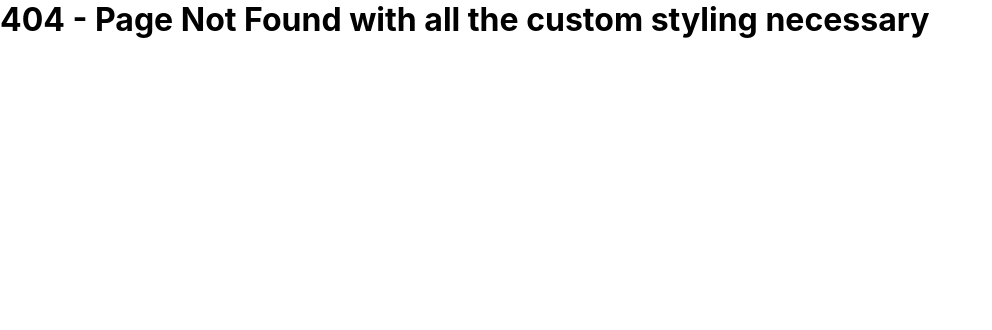
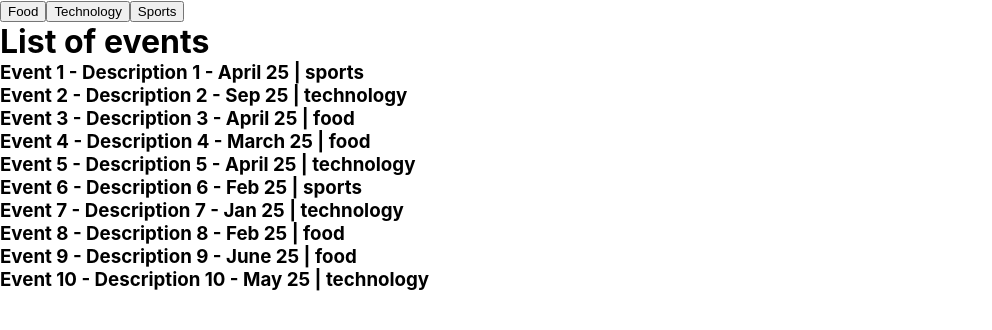
Before and after one commit to alihaiderdev/next-js-notes, a Next.js app: page /events in a window 1280 px wide. Before the commit this address had no page. Shown: the top 330 px of the page, without its empty margins (0-992 px from the left). Built offline with nearby package versions, Linux system fonts and the light colour scheme; data requests are answered from the project's data file.

Commit message:
Done till video 46 catch all api routes

```diff
--- /dev/null
+++ b/data/comments.js
@@ -0,0 +1,7 @@
+export default [
+  { id: 1, text: 'This is the 1 comment' },
+  { id: 2, text: 'This is the 2 comment' },
+  { id: 3, text: 'This is the 3 comment' },
+  { id: 4, text: 'This is the 4 comment' },
+  { id: 5, text: 'This is the 5 comment' },
+];
--- a/db.json
+++ b/db.json
@@ -1,4 +1,76 @@
 {
+  "events": [
+    {
+      "id": 1,
+      "title": "Event 1",
+      "description": "Description 1",
+      "category": "sports",
+      "date": "April 25"
+    },
+    {
+      "id": 2,
+      "title": "Event 2",
+      "description": "Description 2",
+      "category": "technology",
+      "date": "Sep 25"
+    },
+    {
+      "id": 3,
+      "title": "Event 3",
+      "description": "Description 3",
+      "category": "food",
+      "date": "April 25"
+    },
+    {
+      "id": 4,
+      "title": "Event 4",
+      "description": "Description 4",
+      "category": "food",
+      "date": "March 25"
+    },
+    {
+      "id": 5,
+      "title": "Event 5",
+      "description": "Description 5",
+      "category": "technology",
+      "date": "April 25"
+    },
+    {
+      "id": 6,
+      "title": "Event 6",
+      "description": "Description 6",
+      "category": "sports",
+      "date": "Feb 25"
+    },
+    {
+      "id": 7,
+      "title": "Event 7",
+      "description": "Description 7",
+      "category": "technology",
+      "date": "Jan 25"
+    },
+    {
+      "id": 8,
+      "title": "Event 8",
+      "description": "Description 8",
+      "category": "food",
+      "date": "Feb 25"
+    },
+    {
+      "id": 9,
+      "title": "Event 9",
+      "description": "Description 9",
+      "category": "food",
+      "date": "June 25"
+    },
+    {
+      "id": 10,
+      "title": "Event 10",
+      "description": "Description 10",
+      "category": "technology",
+      "date": "May 25"
+    }
+  ],
   "dashboard": {
     "posts": 500,
     "likes": 1000,
--- /dev/null
+++ b/pages/api/blog/index.js
@@ -0,0 +1,3 @@
+export default function handler(req, res) {
+  res.status(200).json({ name: 'Blog api' });
+}
--- /dev/null
+++ b/pages/api/blog/recent.js
@@ -0,0 +1,3 @@
+export default function handler(req, res) {
+  res.status(200).json({ name: 'Recent blog api' });
+}
--- /dev/null
+++ b/pages/api/comments/[...params].js
@@ -0,0 +1,12 @@
+export default function handler(req, res) {
+  const params = req.query.params;
+  console.log(params);
+  res.status(200).json(params);
+  //   if (req.method === 'GET') {
+  //   }
+  //    else if (req.method === 'DELETE') {
+  //   }
+}
+
+// [[...params]]
+// [...params]
--- /dev/null
+++ b/pages/api/comments/[commentId].js
@@ -0,0 +1,20 @@
+import comments from '../../../data/comments';
+
+export default function handler(req, res) {
+  const { commentId } = req.query;
+  if (req.method === 'GET') {
+    const comment = comments.find(
+      (comment) => comment.id === parseInt(commentId)
+    );
+    res.status(200).json(comment);
+  } else if (req.method === 'DELETE') {
+    const deletedComment = comments.find(
+      (comment) => comment.id === parseInt(commentId)
+    );
+    const index = comments.findIndex(
+      (comment) => comment.id === parseInt(commentId)
+    );
+    comments.splice(index, 1);
+    res.status(200).json(deletedComment);
+  }
+}
--- /dev/null
+++ b/pages/api/comments/index.js
@@ -0,0 +1,12 @@
+import comments from '../../../data/comments';
+
+export default function handler(req, res) {
+  if (req.method === 'GET') {
+    res.status(200).json(comments);
+  } else if (req.method === 'POST') {
+    const comment = req.body.comment;
+    const newComment = { id: Date.now(), text: comment };
+    comments.push(newComment);
+    res.status(201).json(newComment);
+  }
+}
--- /dev/null
+++ b/pages/api/dashboard.js
@@ -0,0 +1,3 @@
+export default function handler(req, res) {
+  res.status(200).json({ name: 'Dashboard api' });
+}
--- a/pages/api/hello.js
+++ /dev/null
@@ -1,5 +0,0 @@
-// Next.js API route support: https://nextjs.org/docs/api-routes/introduction
-
-export default function handler(req, res) {
-  res.status(200).json({ name: 'John Doe' });
-}
--- /dev/null
+++ b/pages/api/index.js
@@ -0,0 +1,3 @@
+export default function handler(req, res) {
+  res.status(200).json({ name: 'My name is ali haider' });
+}
--- /dev/null
+++ b/pages/comments/index.js
@@ -0,0 +1,58 @@
+import { useState } from 'react';
+
+const Comments = () => {
+  const [comments, setComments] = useState([]);
+  const [comment, setComment] = useState('');
+
+  const fetchComments = async () => {
+    try {
+      const res = await fetch(`/api/comments`);
+      const data = await res.json();
+      setComments(data);
+    } catch (error) {
+      console.log('Error: ', error);
+    }
+  };
+
+  const submitComment = async () => {
+    const res = await fetch(`/api/comments`, {
+      method: 'POST',
+      body: JSON.stringify({ comment }),
+      headers: { 'Content-Type': 'application/json' },
+    });
+    const data = await res.json();
+    console.log('data: ', data);
+  };
+
+  const deleteComment = async (commentId) => {
+    const res = await fetch(`/api/comments/${commentId}`, { method: 'DELETE' });
+    const data = await res.json();
+    console.log(data);
+    fetchComments();
+  };
+  return (
+    <div className='commentsContainer'>
+      <input
+        type='text'
+        value={comment}
+        placeholder='Enter Your Comment'
+        onChange={(e) => setComment(e.target.value)}
+      />
+      <button onClick={submitComment}>Submit Comment</button>
+      <button onClick={fetchComments}>Load Comments</button>
+      {comments.length > 0 &&
+        comments.map((comment, index) => {
+          return (
+            <div className='comment' key={comment.id}>
+              <span>
+                {comment.id} | {comment.text}
+              </span>
+              <button onClick={() => deleteComment(comment.id)}>Delete</button>
+            </div>
+          );
+        })}
+    </div>
+  );
+};
+
+export default Comments;
--- /dev/null
+++ b/pages/events.js
@@ -0,0 +1,57 @@
+import { useRouter } from 'next/router';
+import { useState } from 'react';
+
+const Events = ({ eventList }) => {
+  const router = useRouter();
+  let [url, setUrl] = useState('');
+  const [events, setEvents] = useState(eventList);
+
+  const fetchEventsByCategory = async (category) => {
+    const res = await fetch(
+      `http://localhost:8000/events?category=${category}`
+    );
+    const filteredEvents = await res.json();
+    setEvents(filteredEvents);
+    // if (category === undefined) {
+    //   setUrl('');
+    // } else {
+    //   setUrl(`/events?category=${category}`);
+    // }
+    // router.push(url, undefined, { shallow: true });
+    router.push(`/events?category=${category}`, undefined, { shallow: true });
+  };
+
+  console.log('filteredEvents: ', events);
+
+  return (
+    <div className='eventsContainer'>
+      <button onClick={() => fetchEventsByCategory('food')}>Food</button>
+      <button onClick={() => fetchEventsByCategory('technology')}>
+        Technology
+      </button>
+      <button onClick={() => fetchEventsByCategory('sports')}>Sports</button>
+      <h1>List of events</h1>
+      {events.length > 0 &&
+        events.map((event) => (
+          <h3 key={event.id}>
+            {event.title} - {event.description} - {event.date} |{' '}
+            {event.category}
+          </h3>
+        ))}
+    </div>
+  );
+};
+
+export default Events;
+
+export async function getServerSideProps(context) {
+  const {
+    query: { category },
+  } = context;
+  const queryString = category !== undefined ? `category=${category}` : '';
+  const res = await fetch(`http://localhost:8000/events?${queryString}`);
+  const eventList = await res.json();
+  return {
+    props: { eventList },
+  };
+}
```
